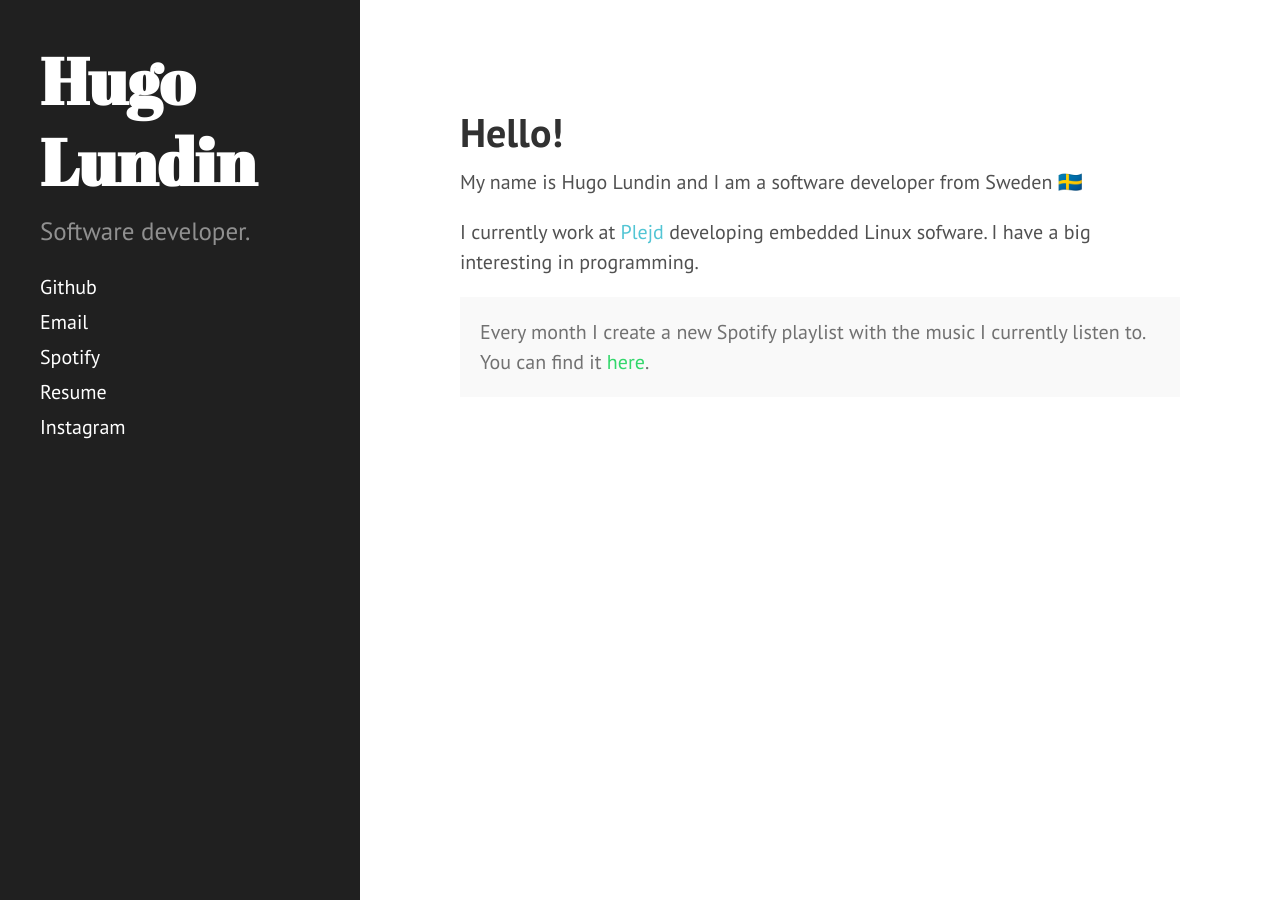
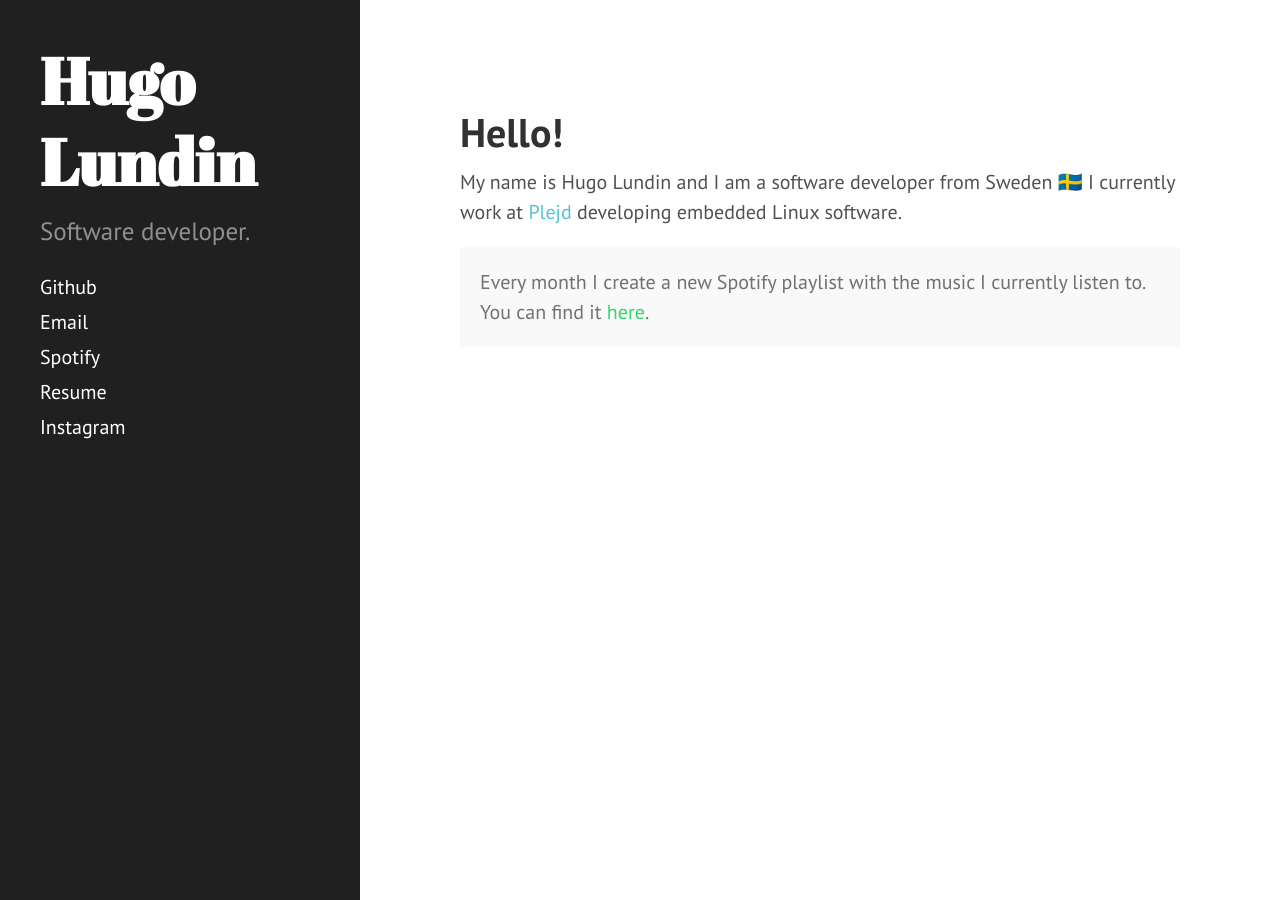
Before and after one commit to hugolundin/hugolundin.github.io, a Jekyll site: the page built from index.md, in a window 1280 px wide. Built offline with Jekyll 4.4.1, drawn with Linux system fonts in a browser that asks for light colours.

Commit message:
Update index.md

```diff
--- a/index.md
+++ b/index.md
@@ -7,9 +7,8 @@ layout: page
 # Hello!
 
 My name is Hugo Lundin and I am a software developer from Sweden 🇸🇪
-
 I currently work at <a style="color: #52C5D4;" href="https://www.plejd.com">Plejd</a> developing embedded
-Linux sofware. I have a big interesting in programming.
+Linux software.
 
 
 <p class="message">
```
